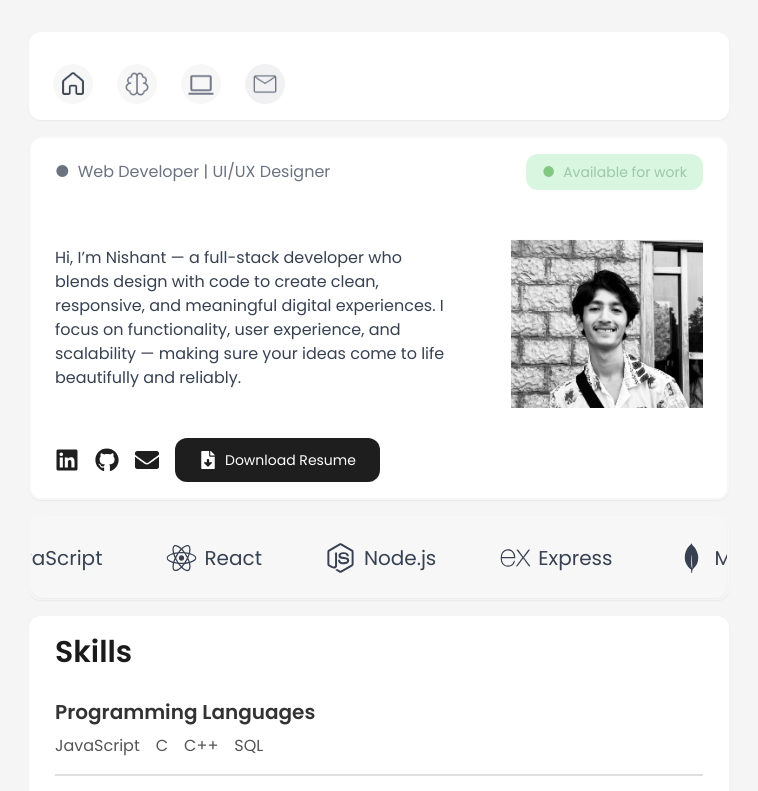
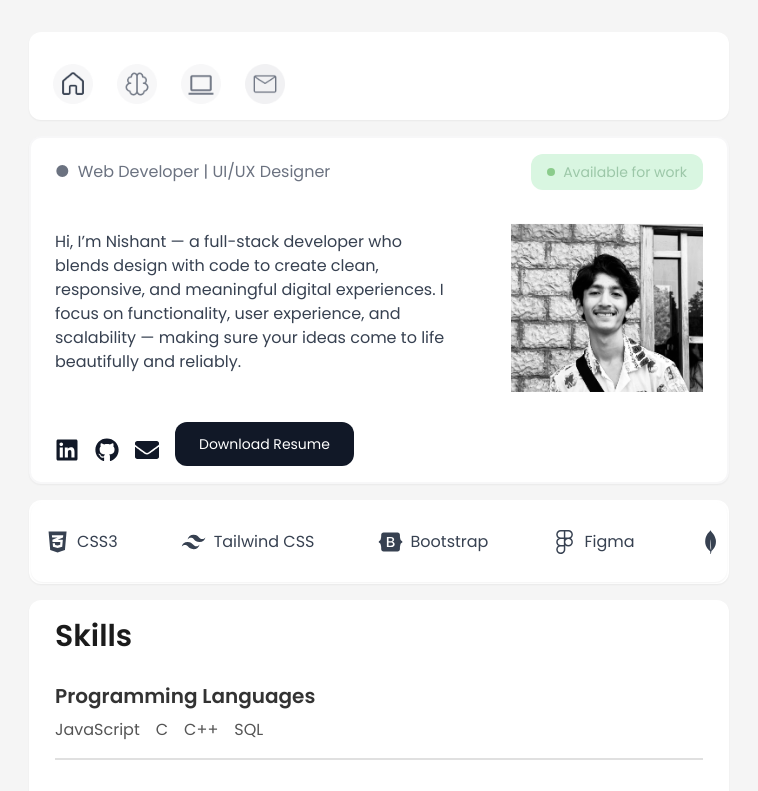
Before and after one commit to Nishantnarang25/portfolio, a React (Vite) app: page / in a window 1280 px wide. Shown: the top 791 px of the page, without its empty margins (261-1019 px from the left). Built offline with nearby package versions, Linux system fonts and the light colour scheme.

Commit message:
Fixed resume and mail

```diff
--- a/index.html
+++ b/index.html
@@ -2,7 +2,7 @@
 <html lang="en">
   <head>
     <meta charset="UTF-8" />
-    <link rel="icon" type="image/svg+xml" href="/public/logo.png" />
+    <link rel="icon" type="image/svg+xml" href="/logo.png" />
     <meta name="viewport" content="width=device-width, initial-scale=1.0" />
     <title>Vite + React</title>
     <link
--- a/src/components/InfoSection.jsx
+++ b/src/components/InfoSection.jsx
@@ -4,18 +4,30 @@ import {
   FaJsSquare,
   FaReact,
   FaNodeJs,
+  FaHtml5,
+  FaCss3Alt,
   FaGitAlt,
+  FaGithub,
+  FaGoogle,
   FaLinkedin,
-  FaGithub,
-  FaEnvelope,
-  FaFileDownload,
+  FaEnvelope
 } from 'react-icons/fa';
 
 import {
+  SiTypescript,
+  SiNextdotjs,
+  SiExpress,
+  SiTailwindcss,
+  SiBootstrap,
   SiFigma,
+  SiMongodb,
   SiPostgresql,
-  SiMongodb,
-  SiExpress,
+  SiFirebase,
+  SiVercel,
+  SiNetlify,
+  SiRender,
+  SiPostman,
+  SiOpenai,
 } from 'react-icons/si';
 
 const InfoSection = () => {
@@ -30,24 +42,39 @@ const InfoSection = () => {
 
   const techStack = [
     { icon: <FaJsSquare />, name: 'JavaScript' },
+    { icon: <SiTypescript />, name: 'TypeScript' },
     { icon: <FaReact />, name: 'React' },
+    { icon: <SiNextdotjs />, name: 'Next.js' },
     { icon: <FaNodeJs />, name: 'Node.js' },
-    { icon: <SiExpress />, name: 'Express' },
+    { icon: <SiExpress />, name: 'Express.js' },
+    { icon: <FaHtml5 />, name: 'HTML5' },
+    { icon: <FaCss3Alt />, name: 'CSS3' },
+    { icon: <SiTailwindcss />, name: 'Tailwind CSS' },
+    { icon: <SiBootstrap />, name: 'Bootstrap' },
+    { icon: <SiFigma />, name: 'Figma' },
     { icon: <SiMongodb />, name: 'MongoDB' },
     { icon: <SiPostgresql />, name: 'PostgreSQL' },
-    { icon: <SiFigma />, name: 'Figma' },
+    { icon: <SiFirebase />, name: 'Firebase' },
+    { icon: <SiVercel />, name: 'Vercel' },
+    { icon: <SiNetlify />, name: 'Netlify' },
+    { icon: <SiRender />, name: 'Render' },
     { icon: <FaGitAlt />, name: 'Git' },
+    { icon: <FaGithub />, name: 'GitHub' },
+    { icon: <SiPostman />, name: 'Postman' },
+    { icon: <SiOpenai />, name: 'OpenAI API' },
+    { icon: <FaGoogle />, name: 'Google OAuth' },
   ];
 
   return (
     <>
       <div className="w-full max-w-[700px] mx-auto px-6 py-4  bg-[#FFFFFF] shadow-sm rounded-xl mb-4 border-[#F7F7F8] border-2">
         {/* Role + Time */}
-        <div className="flex flex-col sm:flex-row items-start sm:items-center justify-between gap-2 mb-8">
+        <div className="flex flex-col sm:flex-row items-start sm:items-center justify-between gap-2 mb-4">
           <p className="flex items-center text-[#6B7280] text-md font-medium before:content-['●'] before:mr-2">
             Web Developer | UI/UX Designer
           </p>
-          <p className="flex items-center bg-[#D9F6E1] text-[#9CC7A8] px-4 py-2 rounded-xl before:content-['●'] before:text-[#82c782] before:mr-2 text-sm font-normal">
+          <p className="flex items-center bg-[#D9F6E1] text-[#9CC7A8] px-4 py-2 rounded-xl text-sm font-normal gap-2">
+            <span className="w-2 h-2 rounded-full bg-[#82c782] animate-pulse "></span>
             Available for work
           </p>
         </div>
@@ -62,9 +89,9 @@ const InfoSection = () => {
 
 
           <motion.img
-            src="../public/profile.png"
+            src="/profile.PNG"
             alt="profile"
-            className="w-40 h-60 object-cover  pt-6 mb-8 sm:mb-0 sm:w-48 sm:h-48 -ml-4 sm:-ml-6"
+            className="w-40 h-60 object-cover pt-6 mb-8 sm:mb-0 sm:w-48 sm:h-48 -ml-4 sm:-ml-6"
             animate={{ y: [0, -10, 0] }}
             transition={{
               y: {
@@ -76,16 +103,17 @@ const InfoSection = () => {
           />
 
 
+
         </div>
 
 
 
-        <div className="flex flex-col sm:flex-row items-center justify-start gap-4 mt-6">
+        <div className="flex flex-col sm:flex-row items-end justify-start gap-4 mt-6">
           <a
             href="https://www.linkedin.com/in/nishant-%E2%80%9C-6b4571246"
             target="_blank"
             rel="noopener noreferrer"
-            className="text-[#1E1E1E]  text-xl sm:text-2xl hover:text-[#0A66C2] transition-colors duration-300"
+            className="text-[#111827]  text-xl sm:text-2xl hover:text-[#0A66C2] transition-colors duration-300 py-1"
           >
             <FaLinkedin />
           </a>
@@ -94,45 +122,45 @@ const InfoSection = () => {
             href="https://github.com/Nishantnarang25"
             target="_blank"
             rel="noopener noreferrer"
-            className="text-[#1E1E1E] text-xl sm:text-2xl hover:text-[#4d2886] transition-colors duration-300"
+            className="text-[#111827] text-xl sm:text-2xl hover:text-[#4d2886] transition-colors duration-300 py-1"
           >
             <FaGithub />
           </a>
 
           <a
-            href="https://mail.google.com/mail/?view=cm&fs=1&to=nishantnarang111@gmail.com&su=Let's%20Connect&body=Hi%20Nishant%2C%20I%20wanted%20to%20connect%20regarding..."
-            target="_blank"
-            rel="noopener noreferrer"
-            className="text-[#1E1E1E] text-xl sm:text-2xl hover:text-[#EA4335] transition-colors duration-300"
+            href="mailto:nishantnarang111@gmail.com?subject=Let's Connect&body=Hi Nishant, I wanted to connect regarding..."
+            className="text-[#111827] text-xl sm:text-2xl hover:text-[#EA4335] transition-colors duration-300 py-1"
           >
             <FaEnvelope />
           </a>
 
+
           <a
-            href="/resume.pdf"
+            href="/NishantFullStack.pdf"
             target="_blank"
             rel="noopener noreferrer"
-            className="flex items-center gap-2 px-4 sm:px-6 py-2 sm:py-3 bg-[#1E1E1E] text-white text-sm sm:text-md rounded-xl hover:text-gray-600 hover:bg-[#FFD95A] transition-colors duration-300"
+            className="flex items-center gap-2 px-4 sm:px-6 py-2 sm:py-3 bg-[#111827] text-white text-sm sm:text-md rounded-xl hover:text-white hover:bg-[#111827] transition-colors duration-300"
           >
-            <FaFileDownload className="text-lg" />
             Download Resume
           </a>
+
         </div>
 
 
       </div>
 
       {/* Tech Stack Carousel */}
-      <div className="w-full max-w-[700px] mx-auto bg-[#F7F7F8] shadow-sm rounded-xl mb-4 border-[#F7F7F8] border-2">
+      <div className="w-full max-w-[700px] mx-auto bg-white shadow-sm rounded-xl mb-4 border-white border-2">
         <motion.div
-          className="bg-[#F7F7F8] py-4 rounded-xl shadow-sm flex items-center"
+          className="bg-white py-4 rounded-xl shadow-sm flex items-center"
           style={{ overflow: 'hidden', height: '80px' }}
         >
           <motion.div
-            className="flex items-center space-x-8 sm:space-x-16 text-2xl sm:text-3xl"
-            animate={{ x: ['100%', '-100%'] }}
+            className="flex items-center space-x-8 sm:space-x-16 text-xl sm:text-2xl"
+            animate={{ x: ['0%', '-100%'] }}
+
             transition={{
-              duration: 12,
+              duration: 20, // slower speed
               ease: 'linear',
               repeat: Infinity,
             }}
@@ -145,12 +173,15 @@ const InfoSection = () => {
                 whileTap={{ scale: 0.9 }}
               >
                 <div className="text-[#374151]">{tech.icon}</div>
-                <span className="text-lg sm:text-xl text-[#374151] font-poppins">{tech.name}</span>
+                <span className="text-sm sm:text-base text-[#374151] font-poppins whitespace-nowrap">
+                  {tech.name}
+                </span>
               </motion.div>
             ))}
           </motion.div>
         </motion.div>
       </div>
+
     </>
   );
 };
```
Also changed, not shown: 2 other files (tests, documents, lock files or other folders).
